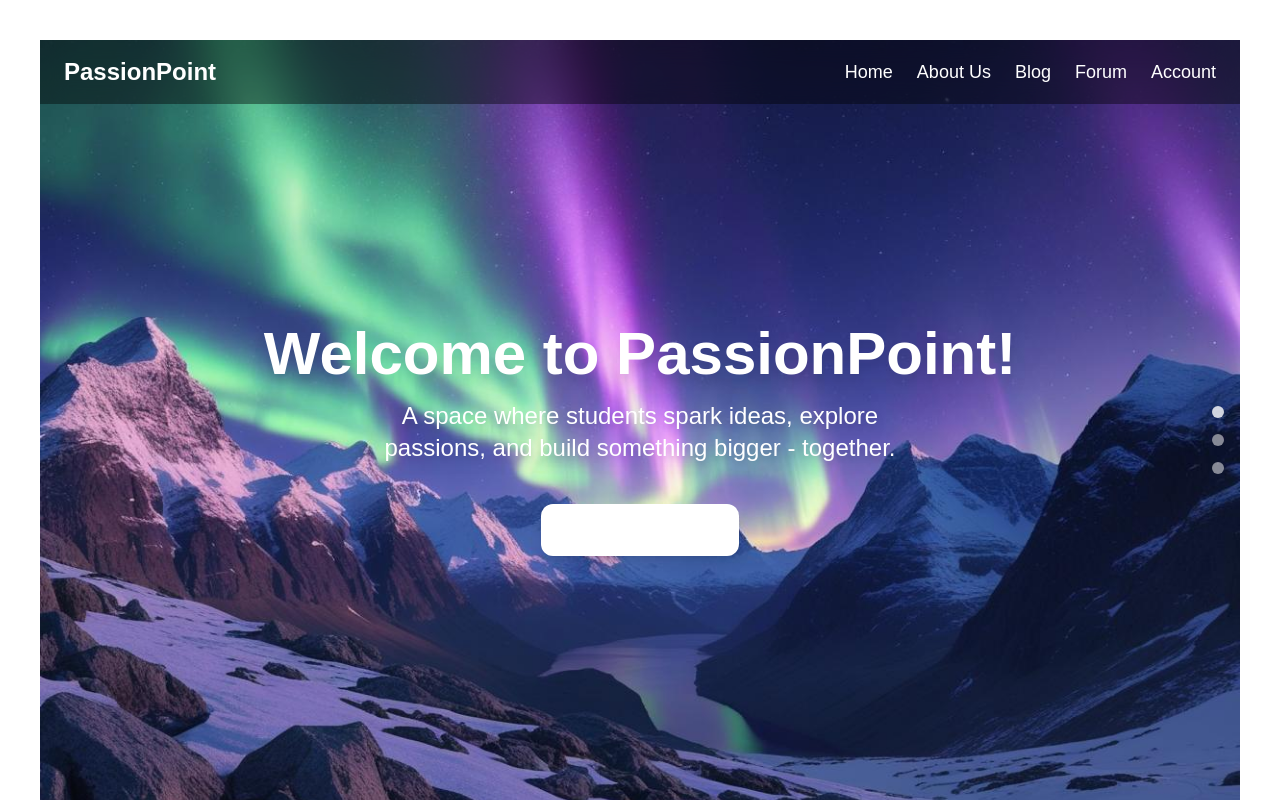
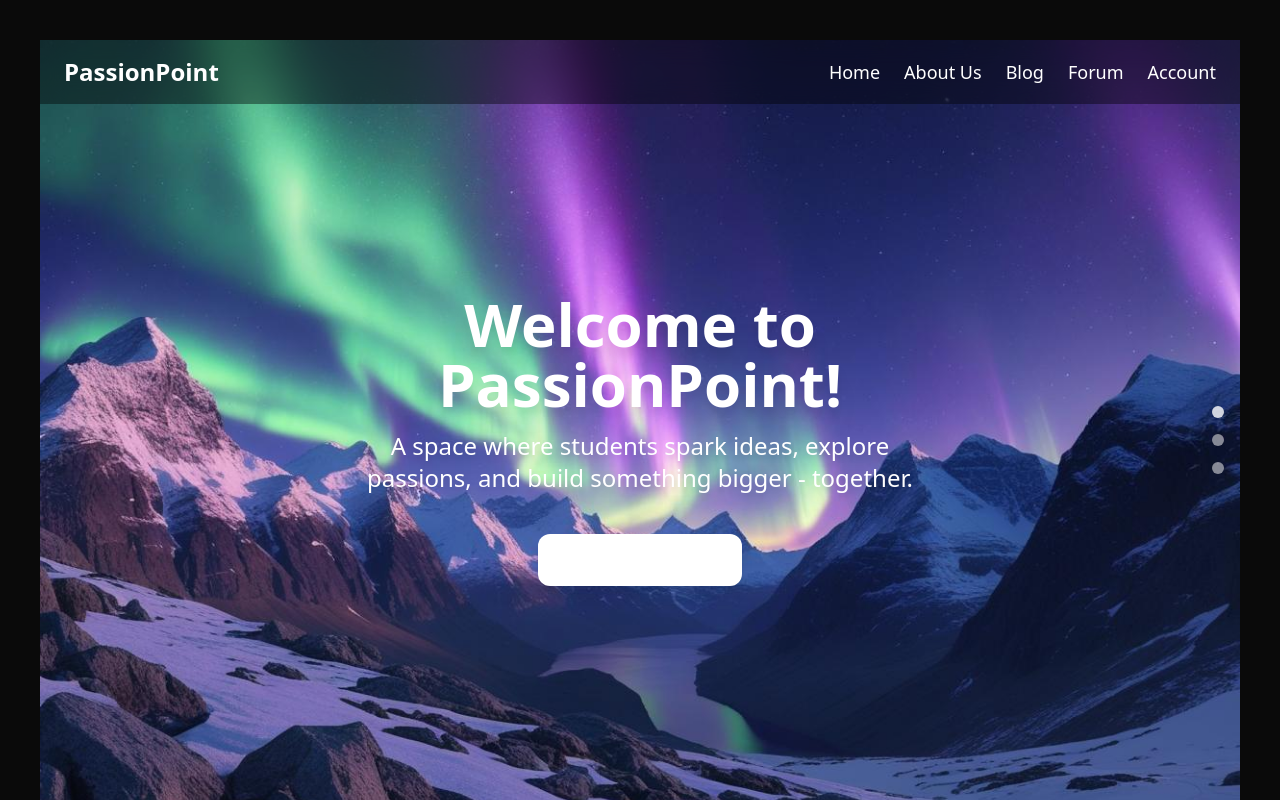
Before and after one commit to AstroCode10/passionpoint, a React (Create React App) app in the folder passionpoint_website/: page / in a window 1280 px wide. Built offline with nearby package versions, Linux system fonts and the light colour scheme.

Commit message:
Changed globals.css & deleted index.css

```diff
--- a/passionpoint_website/src/index.css
+++ /dev/null
@@ -1,5 +0,0 @@
-@tailwind base;
-@tailwind components;
-@tailwind utilities;
-
-/* You can add custom styles below */
--- a/passionpoint_website/src/index.js
+++ b/passionpoint_website/src/index.js
@@ -1,6 +1,5 @@
 import React from "react";
 import ReactDOM from "react-dom/client";
-import "./index.css";
 import App from "./App";
 import './styles/globals.css';
 
--- a/passionpoint_website/src/styles/globals.css
+++ b/passionpoint_website/src/styles/globals.css
@@ -1,18 +1,27 @@
-/* src/styles/globals.css */
+@tailwind base;
+@tailwind components;
+@tailwind utilities;
+
+/* You can add custom styles below */
+
+/* Global reset */
 * {
   margin: 0;
   padding: 0;
   box-sizing: border-box;
 }
 
-html, body {
+html, body, #root {
+  margin: 0 !important;
+  padding: 0 !important;
   height: 100%;
   width: 100%;
+  background-color: #0A0A0A;
   overflow-x: hidden;
-  font-family: sans-serif;
 }
 
-#root {
-  height: 100%;
-  width: 100%;
+/* App-specific overrides (comes AFTER the general reset) */
+.App {
+  margin: 0;
+  padding: 0;
 }
--- a/passionpoint_website/tailwind.config.js
+++ b/passionpoint_website/tailwind.config.js
@@ -1,7 +1,9 @@
 module.exports = {
-  content: ["./src/**/*.{js,jsx,ts,tsx}"],
+  content: [
+    "./src/**/*.{js,ts,jsx,tsx}",  // for React
+  ],
   theme: {
     extend: {},
   },
   plugins: [],
-};
+}
```
